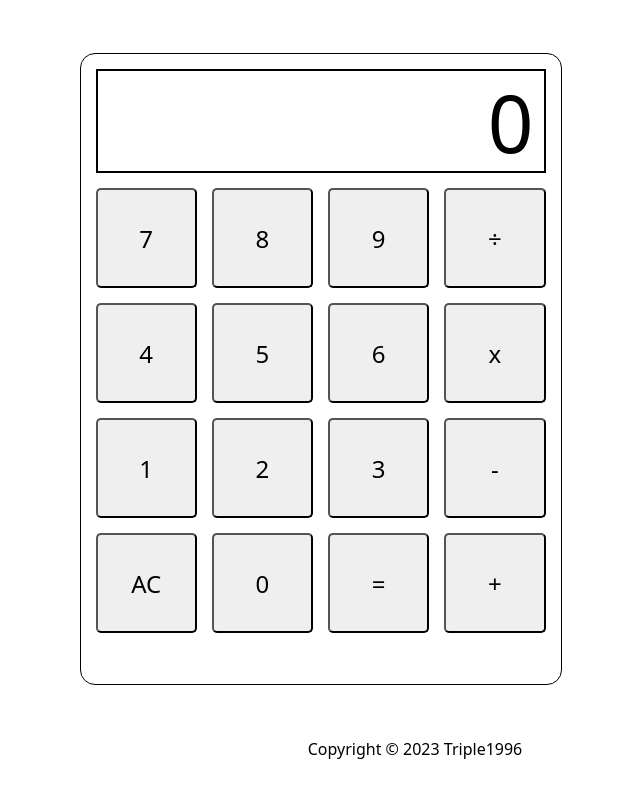
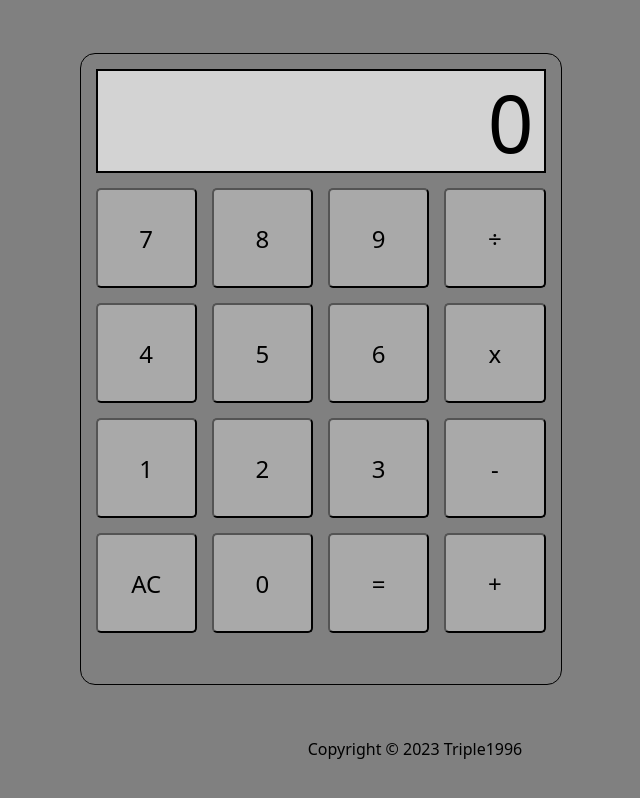
Before and after one commit to Triple1996/calculator, a plain HTML site: page index.html in a window 1280 px wide. Shown: the top 798 px of the page, without its empty margins (265-905 px from the left). Drawn offline with Linux system fonts and the light colour scheme.

Commit message:
Change background colors

```diff
--- a/styles.css
+++ b/styles.css
@@ -2,6 +2,7 @@ html, body{
     height: 95%;
     width: 95%;
     font-family: system-ui;
+    background: grey;
 }
 
 body {
@@ -29,6 +30,7 @@ body {
     border: 2px solid black;
     height: 80px;
     margin-bottom: 15px;
+    background: lightgray;
 }
 
 #grid-buttons{
@@ -42,6 +44,7 @@ button{
     font-family: inherit;
     font-size: x-large;
     border-radius: 5px;
+    background: darkgray;
 }
 footer {
     width: 100%;
```
